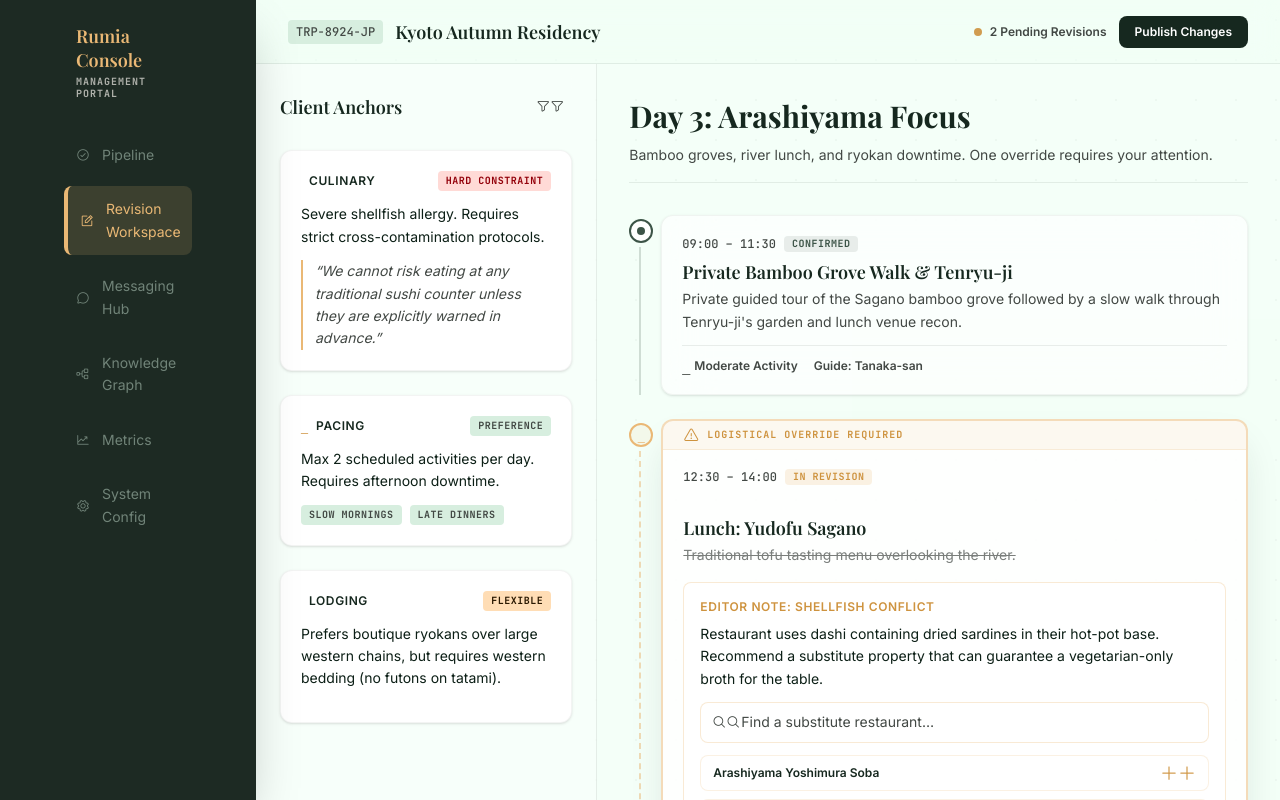
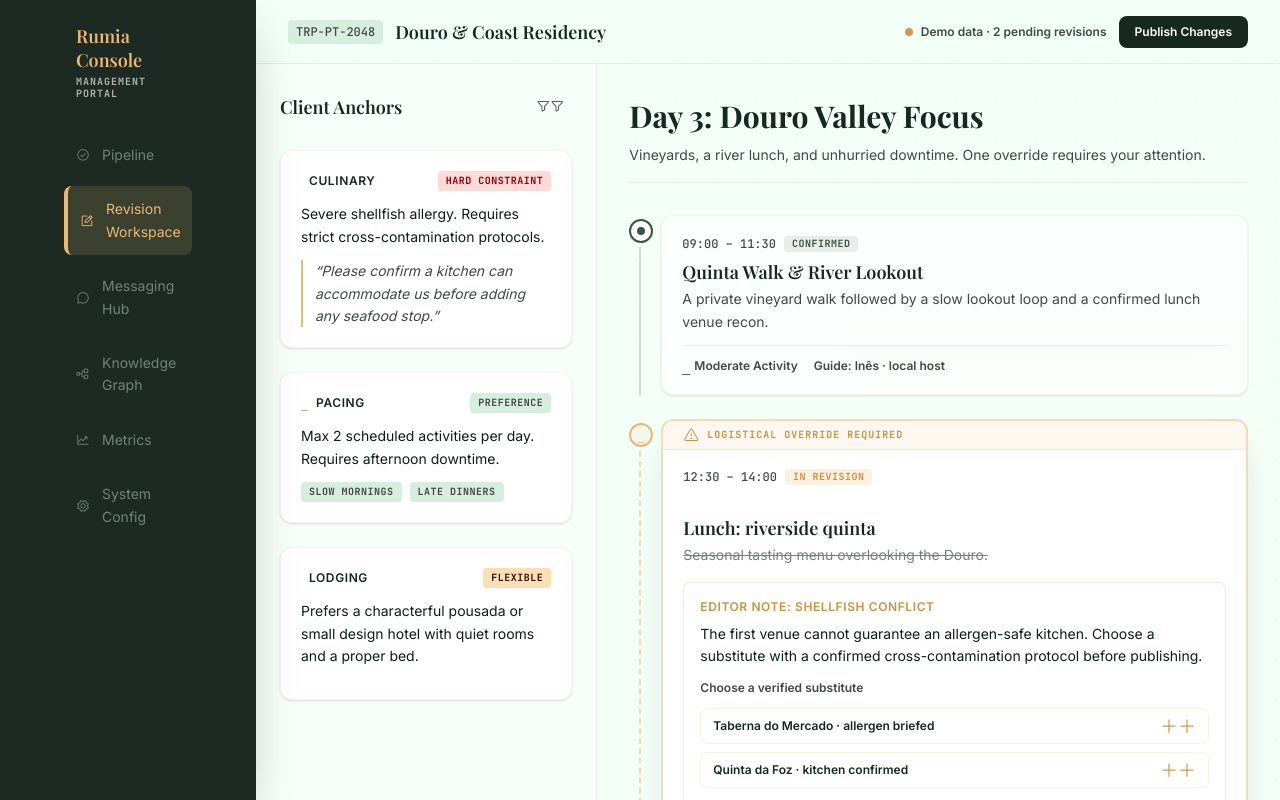
Before and after one commit to Dystx/Rota, a Next.js app in the folder apps/web/: page /console/workspace in a window 1280 px wide. Shown: the top 800 px of the page. Built offline with nearby package versions, Linux system fonts and the light colour scheme.

Commit message:
fix(console): label Portugal demo surfaces

```diff
--- a/apps/web/app/console/graph/page.tsx
+++ b/apps/web/app/console/graph/page.tsx
@@ -13,20 +13,30 @@ interface TreeNode {
 
 const HIERARCHY: TreeNode[] = [
   {
-    id: "asia",
-    label: "Asia",
+    id: "portugal",
+    label: "Portugal",
     icon: "public",
-    count: "4,291",
+    count: "1,248",
     children: [
       {
-        id: "japan",
-        label: "Japan",
+        id: "north",
+        label: "North",
         icon: "map",
-        count: "842",
+        count: "402",
         children: [
-          { id: "tokyo", label: "Tokyo", icon: "location_city" },
-          { id: "kyoto", label: "Kyoto", icon: "location_city" },
-          { id: "hokkaido", label: "Hokkaido", icon: "terrain" },
+          { id: "porto", label: "Porto", icon: "location_city" },
+          { id: "douro", label: "Douro Valley", icon: "terrain" },
+          { id: "minho", label: "Minho", icon: "terrain" },
+        ],
+      },
+      {
+        id: "lisbon-region",
+        label: "Lisbon Region",
+        icon: "map",
+        count: "528",
+        children: [
+          { id: "lisbon", label: "Lisbon", icon: "location_city" },
+          { id: "sintra", label: "Sintra", icon: "terrain" },
         ],
       },
     ],
@@ -40,9 +50,11 @@ const VECTOR_PREVIEW = Array.from({ length: 36 }, (_, index) => {
 
 export default function ConsoleGraphPage() {
   const [expanded, setExpanded] = useState<Record<string, boolean>>({
-    asia: true,
-    japan: true,
+    portugal: true,
+    north: true,
+    "lisbon-region": true,
   });
+  const [focusedNode, setFocusedNode] = useState("portugal");
 
   const toggle = (id: string) =>
     setExpanded((current) => ({ ...current, [id]: !current[id] }));
@@ -59,7 +71,7 @@ export default function ConsoleGraphPage() {
           onClick={() => hasChildren && toggle(node.id)}
           aria-expanded={hasChildren ? isExpanded : undefined}
           className={`w-full flex items-center gap-2 px-2 py-1.5 rounded text-left font-mono-technical text-mono-technical hover:bg-white/5 focus-visible:outline-none focus-visible:ring-2 focus-visible:ring-ochre-light ${
-            node.id === "japan"
+            node.id === focusedNode
               ? "bg-primary-container/30 border border-ochre-light/20 text-ochre-light font-medium"
               : "text-linen-dark"
           }`}
@@ -98,20 +110,29 @@ export default function ConsoleGraphPage() {
             <span aria-hidden>/</span>
             <span>Geography</span>
             <span aria-hidden>/</span>
-            <span className="text-ochre-light font-medium">Japan</span>
+            <span className="text-ochre-light font-medium">Portugal</span>
           </nav>
-          <label className="relative">
-            <span className="sr-only">Search graph nodes</span>
-            <span
-              aria-hidden
-              className="ph absolute left-3 top-1/2 -translate-y-1/2 text-linen-dark/50 pointer-events-none ph-magnifying-glass"
-            >magnifying-glass</span>
-            <input
-              type="search"
-              placeholder="Search nodes…"
-              className="w-64 font-body-md text-body-md bg-black/50 border border-white/10 rounded-full py-1.5 pl-9 pr-4 text-linen-dark placeholder:text-linen-dark/50 focus:outline-none focus:border-ochre-light/50 focus:ring-1 focus:ring-ochre-light/50"
-            />
-          </label>
+          <span className="mr-auto ml-6 rounded-full border border-ochre-light/30 bg-ochre-light/10 px-3 py-1 font-mono-micro text-mono-micro uppercase tracking-wider text-ochre-light">
+            Demo data · Portugal atlas
+          </span>
+          <div className="flex items-center gap-1" aria-label="Focus graph region">
+            <span className="sr-only">Focus graph region</span>
+            {["portugal", "lisbon", "porto", "douro"].map((id) => (
+              <button
+                key={id}
+                type="button"
+                aria-pressed={focusedNode === id}
+                onClick={() => setFocusedNode(id)}
+                className={`rounded-full px-3 py-1.5 font-mono-micro text-mono-micro uppercase tracking-wider border transition-colors focus-visible:outline-none focus-visible:ring-2 focus-visible:ring-ochre-light ${
+                  focusedNode === id
+                    ? "border-ochre-light bg-ochre-light/15 text-ochre-light"
+                    : "border-white/10 text-linen-dark/60 hover:border-ochre-light/50 hover:text-linen-dark"
+                }`}
+              >
+                {id === "portugal" ? "All Portugal" : id}
+              </button>
+            ))}
+          </div>
         </header>
 
         <main id="main-content" className="flex-1 flex overflow-hidden">
@@ -155,10 +176,10 @@ export default function ConsoleGraphPage() {
                       </span>
                     </div>
                     <h1 className="font-headline-lg text-headline-lg text-linen-dark mb-2">
-                      Japan
+                      Portugal
                     </h1>
                     <p className="font-mono-technical text-mono-technical text-linen-dark/60">
-                      ID: node_geog_jp_0991a
+                      ID: node_geog_pt_0001a
                     </p>
                   </div>
                   <div className="flex items-center gap-2 shrink-0">
@@ -219,8 +240,8 @@ export default function ConsoleGraphPage() {
                   </h3>
                   <div className="flex-1 relative bg-black/60 rounded border border-white/5 overflow-hidden min-h-[120px]">
                     <img
-                      src="https://picsum.photos/seed/japan-map/600/300"
-                      alt="Satellite reference map for Japan"
+                      src="/hero/portugal-coast-golden-hour.svg"
+                      alt="Satellite reference map for Portugal"
                       className="absolute inset-0 w-full h-full object-cover opacity-60 mix-blend-screen"
                     />
                     <span
@@ -228,7 +249,7 @@ export default function ConsoleGraphPage() {
                       className="absolute bottom-0 left-0 right-0 h-12 bg-gradient-to-t from-black/60 to-transparent"
                     />
                     <span className="absolute bottom-3 left-3 font-mono-technical text-mono-technical text-ochre-light bg-black/50 border border-white/10 px-2 py-1 rounded">
-                      POINT(138.2529 36.2048)
+                      POINT(-8.496 39.500)
                     </span>
                   </div>
                 </article>
--- a/apps/web/app/console/messages/_components/conversation-list.tsx
+++ b/apps/web/app/console/messages/_components/conversation-list.tsx
@@ -1,6 +1,5 @@
 "use client";
 
-import type { ChangeEvent } from "react";
 import type { Day } from "../_lib/conversations";
 
 interface DayListProps {
@@ -19,9 +18,9 @@ interface DayListProps {
 /**
  * DayList — the leftmost column of the /console/messages
  * 3-column kanban. Renders the "Itinerary Days" header, a
- * client-side search filter, and a scrollable list of day
+ * finite choice filter, and a scrollable list of day
  * cards. Each card mirrors the reference's "Day 2 • Oct 13
- * — Higashiyama Exploration" pattern: date pill on the left,
+ * — Lisbon Neighbourhoods" pattern: date pill on the left,
  * title + one-line summary on the right.
  *
  * Extracted from the page so the parent can stay focused on
@@ -49,21 +48,35 @@ export function ConversationList({
         </button>
       </header>
       <div className="p-3 border-b border-olive-light/10 bg-surface-container-lowest/50">
-        <label className="relative block">
-          <span className="sr-only">Search days</span>
-          <span
-            aria-hidden
-            className="ph absolute left-3 top-1/2 -translate-y-1/2 text-on-surface-variant pointer-events-none ph-magnifying-glass"
-          >magnifying-glass</span>
-          <input
-            type="search"
-            value={search}
-            onChange={(e: ChangeEvent<HTMLInputElement>) => onSearchChange(e.target.value)}
-            placeholder="Search by day, title, or summary…"
-            data-testid="conversations-search"
-            className="w-full font-body-md text-body-md pl-10 pr-4 py-2 rounded-lg bg-white/60 border border-outline-variant/40 focus:outline-none focus:ring-2 focus:ring-ochre-light focus:border-ochre-light"
-          />
-        </label>
+        <p className="font-mono-micro text-mono-micro uppercase tracking-widest text-on-surface-variant mb-2">
+          Focus a day
+        </p>
+        <div className="flex flex-wrap gap-1.5" role="group" aria-label="Filter itinerary days">
+          <button
+            type="button"
+            aria-pressed={search === ""}
+            onClick={() => onSearchChange("")}
+            data-testid="conversations-filter-all"
+            className={`rounded-full px-3 py-1.5 font-label-ui text-label-ui border focus-visible:outline-none focus-visible:ring-2 focus-visible:ring-ochre-light ${search === "" ? "bg-primary text-on-primary border-primary" : "bg-white/50 text-primary border-outline-variant/40 hover:bg-white"}`}
+          >
+            All days
+          </button>
+          {days.map((day) => {
+            const selected = search === day.title;
+            return (
+              <button
+                key={day.id}
+                type="button"
+                aria-pressed={selected}
+                onClick={() => onSearchChange(day.title)}
+                data-testid={`conversations-filter-${day.id}`}
+                className={`rounded-full px-3 py-1.5 font-label-ui text-label-ui border focus-visible:outline-none focus-visible:ring-2 focus-visible:ring-ochre-light ${selected ? "bg-primary text-on-primary border-primary" : "bg-white/50 text-primary border-outline-variant/40 hover:bg-white"}`}
+              >
+                {day.label}
+              </button>
+            );
+          })}
+        </div>
         {incomingCount > 0 ? (
           <p
             role="status"
--- a/apps/web/app/console/messages/page.tsx
+++ b/apps/web/app/console/messages/page.tsx
@@ -261,7 +261,7 @@ export default function ConsoleMessagesPage() {
           className="fixed inset-0 z-0 bg-cover bg-center opacity-40 blur-sm pointer-events-none"
           style={{
             backgroundImage:
-              "url(https://picsum.photos/seed/kyoto-interior/1920/1080)",
+              "url('/trip-covers/lisbon-tagus.svg')",
           }}
         />
         <div
@@ -271,6 +271,9 @@ export default function ConsoleMessagesPage() {
 
         <main id="main-content" className="relative z-10 flex-1 h-screen flex gap-gutter p-container-padding-sm overflow-hidden">
           <h1 className="sr-only">Messaging Hub</h1>
+          <p className="absolute top-2 left-1/2 -translate-x-1/2 z-20 rounded-full border border-ochre-light/40 bg-primary/90 px-3 py-1 font-mono-micro text-mono-micro uppercase tracking-wider text-ochre-light shadow-sm">
+            Demo data · Portugal sample itinerary
+          </p>
           {/* Column 1: Itinerary Days */}
           <ConversationList
             days={DAYS}
--- a/apps/web/app/console/workspace/page.tsx
+++ b/apps/web/app/console/workspace/page.tsx
@@ -16,10 +16,10 @@ export default function ConsoleWorkspacePage() {
         <header className="h-header-height px-container-padding-lg flex items-center justify-between border-b border-olive-light/10 bg-surface/50 backdrop-blur-md shrink-0 z-10">
           <div className="flex items-center gap-3 min-w-0">
             <span className="font-mono-technical text-mono-technical bg-surface-container-high text-on-surface-variant px-2 py-1 rounded">
-              TRP-8924-JP
+              TRP-PT-2048
             </span>
             <h1 className="font-headline-sm text-headline-sm text-primary truncate">
-              Kyoto Autumn Residency
+              Douro & Coast Residency
             </h1>
           </div>
           <div className="flex items-center gap-3">
@@ -28,7 +28,7 @@ export default function ConsoleWorkspacePage() {
                 aria-hidden
                 className="w-2 h-2 rounded-full bg-ochre-dark animate-pulse"
               />
-              2 Pending Revisions
+              Demo data · 2 pending revisions
             </span>
             <button
               type="button"
@@ -59,30 +59,30 @@ export default function ConsoleWorkspacePage() {
               title="Culinary"
               badge={{ label: "Hard Constraint", tone: "error" }}
               body="Severe shellfish allergy. Requires strict cross-contamination protocols."
-              quote="“We cannot risk eating at any traditional sushi counter unless they are explicitly warned in advance.”"
+              quote="“Please confirm a kitchen can accommodate us before adding any seafood stop.”"
             />
             <ClientAnchorCard
               icon="directions_walk"
               title="Pacing"
               badge={{ label: "Preference", tone: "neutral" }}
               body="Max 2 scheduled activities per day. Requires afternoon downtime."
-              tags={["Slow Mornings", "Late Dinners"]}
+              tags={["Slow mornings", "Late dinners"]}
             />
             <ClientAnchorCard
               icon="hotel"
               title="Lodging"
               badge={{ label: "Flexible", tone: "olive" }}
-              body="Prefers boutique ryokans over large western chains, but requires western bedding (no futons on tatami)."
+              body="Prefers a characterful pousada or small design hotel with quiet rooms and a proper bed."
             />
           </aside>
 
           <section className="flex-1 bg-surface-container-lowest/50 overflow-y-auto p-container-padding-lg relative">
             <div className="max-w-3xl mx-auto pb-32">
               <h3 className="font-headline-lg text-headline-lg text-primary mb-2">
-                Day 3: Arashiyama Focus
+                Day 3: Douro Valley Focus
               </h3>
               <p className="font-body-md text-body-md text-on-surface-variant mb-8 border-b border-olive-light/10 pb-4">
-                Bamboo groves, river lunch, and ryokan downtime. One override
+                Vineyards, a river lunch, and unhurried downtime. One override
                 requires your attention.
               </p>
 
@@ -90,7 +90,7 @@ export default function ConsoleWorkspacePage() {
                 <TimelineItem
                   time="09:00 – 11:30"
                   status={{ label: "Confirmed", tone: "olive" }}
-                  title="Private Bamboo Grove Walk & Tenryu-ji"
+                  title="Quinta Walk & River Lookout"
                   meta={
                     <>
                       <span className="flex items-center gap-1">
@@ -109,14 +109,13 @@ export default function ConsoleWorkspacePage() {
                         >
                           groups
                         </span>
-                        Guide: Tanaka-san
+                        Guide: Inês · local host
                       </span>
                     </>
                   }
                 >
-                  Private guided tour of the Sagano bamboo grove followed by a
-                  slow walk through Tenryu-ji&apos;s garden and lunch venue
-                  recon.
+                  A private vineyard walk followed by a slow lookout loop and
+                  a confirmed lunch venue recon.
                 </TimelineItem>
 
                 <TimelineItem
@@ -124,7 +123,7 @@ export default function ConsoleWorkspacePage() {
                   overrideBanner="Logistical Override Required"
                   time="12:30 – 14:00"
                   status={{ label: "In Revision", tone: "ochre" }}
-                  title="Lunch: Yudofu Sagano"
+                  title="Lunch: riverside quinta"
                   rightAction={
                     <button
                       type="button"
@@ -138,37 +137,28 @@ export default function ConsoleWorkspacePage() {
                   }
                 >
                   <p className="line-through opacity-70 mb-4">
-                    Traditional tofu tasting menu overlooking the river.
+                    Seasonal tasting menu overlooking the Douro.
                   </p>
                   <div className="bg-surface-container-lowest border border-ochre-light/30 rounded-lg p-4 mb-4">
                     <p className="font-label-ui text-label-ui uppercase tracking-wider text-ochre-dark mb-2">
                       Editor Note: Shellfish Conflict
                     </p>
                     <p className="text-on-surface mb-3">
-                      Restaurant uses dashi containing dried sardines in their
-                      hot-pot base. Recommend a substitute property that can
-                      guarantee a vegetarian-only broth for the table.
+                      The first venue cannot guarantee an allergen-safe kitchen.
+                      Choose a substitute with a confirmed cross-contamination
+                      protocol before publishing.
                     </p>
-                    <label className="relative block">
-                      <span className="sr-only">Search alternatives</span>
-                      <span
-                        aria-hidden
-                        className="ph absolute left-3 top-1/2 -translate-y-1/2 text-on-surface-variant pointer-events-none ph-magnifying-glass"
-                      >magnifying-glass</span>
-                      <input
-                        type="search"
-                        placeholder="Find a substitute restaurant…"
-                        className="w-full font-body-md text-body-md pl-10 pr-3 py-2 rounded-lg bg-white border border-ochre-light/30 text-primary placeholder:text-on-surface-variant focus:outline-none focus:ring-2 focus:ring-ochre-light focus:border-ochre-light"
-                      />
-                    </label>
-                    <ul className="mt-3 flex flex-col gap-2">
+                    <p className="font-label-ui text-label-ui text-on-surface-variant">
+                      Choose a verified substitute
+                    </p>
+                    <ul className="mt-3 flex flex-col gap-2" aria-label="Verified substitute restaurants">
                       <li>
                         <button
                           type="button"
                           className="w-full flex items-center justify-between gap-3 px-3 py-2 rounded-lg border border-ochre-light/20 bg-white text-primary hover:border-ochre-light focus-visible:outline-none focus-visible:ring-2 focus-visible:ring-ochre-light focus-visible:ring-offset-2"
                         >
                           <span className="font-label-ui text-label-ui">
-                            Arashiyama Yoshimura Soba
+                            Taberna do Mercado · allergen briefed
                           </span>
                           <span
                             aria-hidden
@@ -182,7 +172,7 @@ export default function ConsoleWorkspacePage() {
                           className="w-full flex items-center justify-between gap-3 px-3 py-2 rounded-lg border border-ochre-light/20 bg-white text-primary hover:border-ochre-light focus-visible:outline-none focus-visible:ring-2 focus-visible:ring-ochre-light focus-visible:ring-offset-2"
                         >
                           <span className="font-label-ui text-label-ui">
-                            Shigetsu Vegan Shojin Ryori
+                            Quinta da Foz · kitchen confirmed
                           </span>
                           <span
                             aria-hidden
```
Also changed, not shown: apps/web/app/console/messages/_components/triage-panel.tsx (+6 -6 lines), apps/web/app/console/messages/_lib/conversations.ts (+15 -14 lines).
